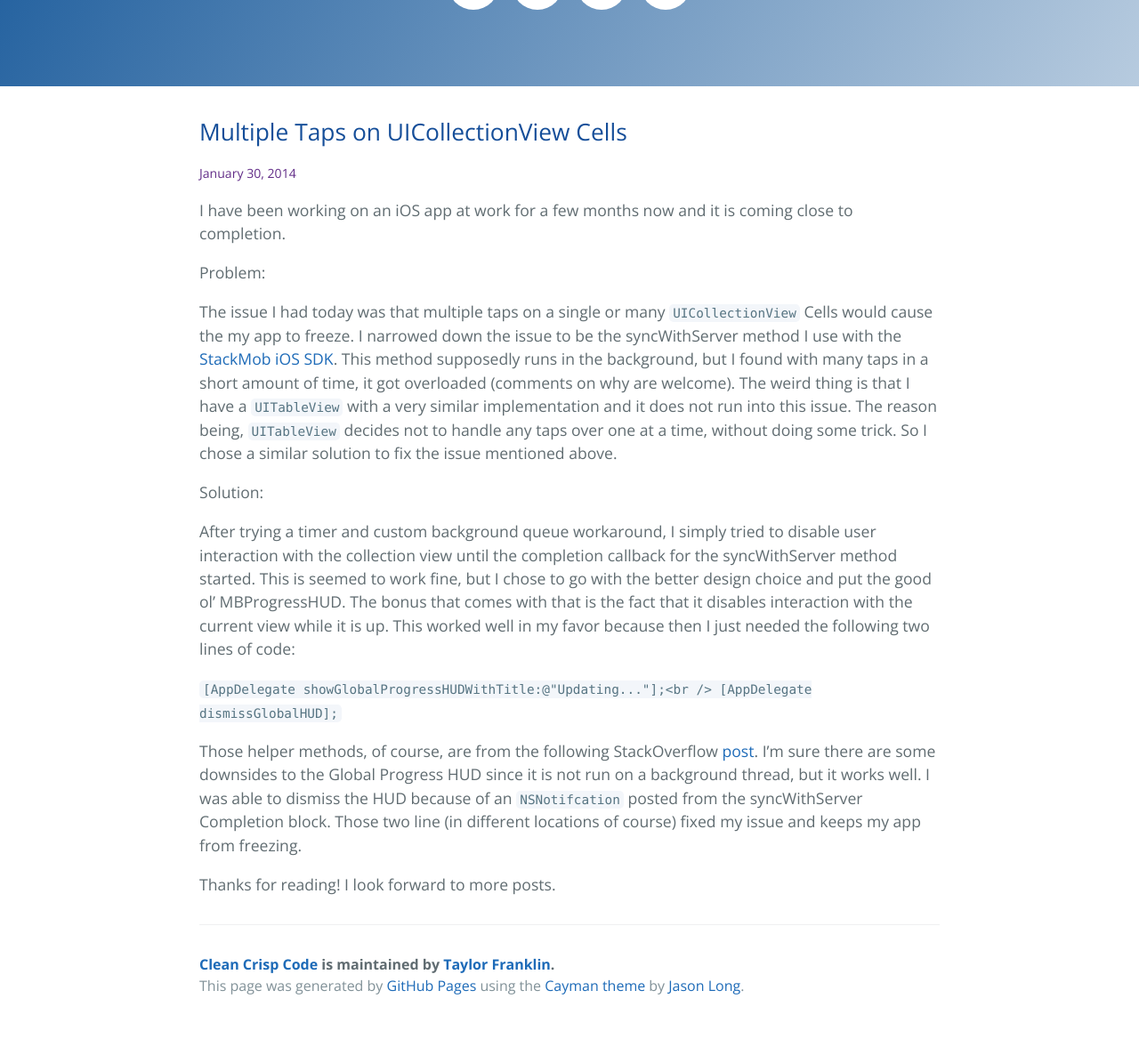
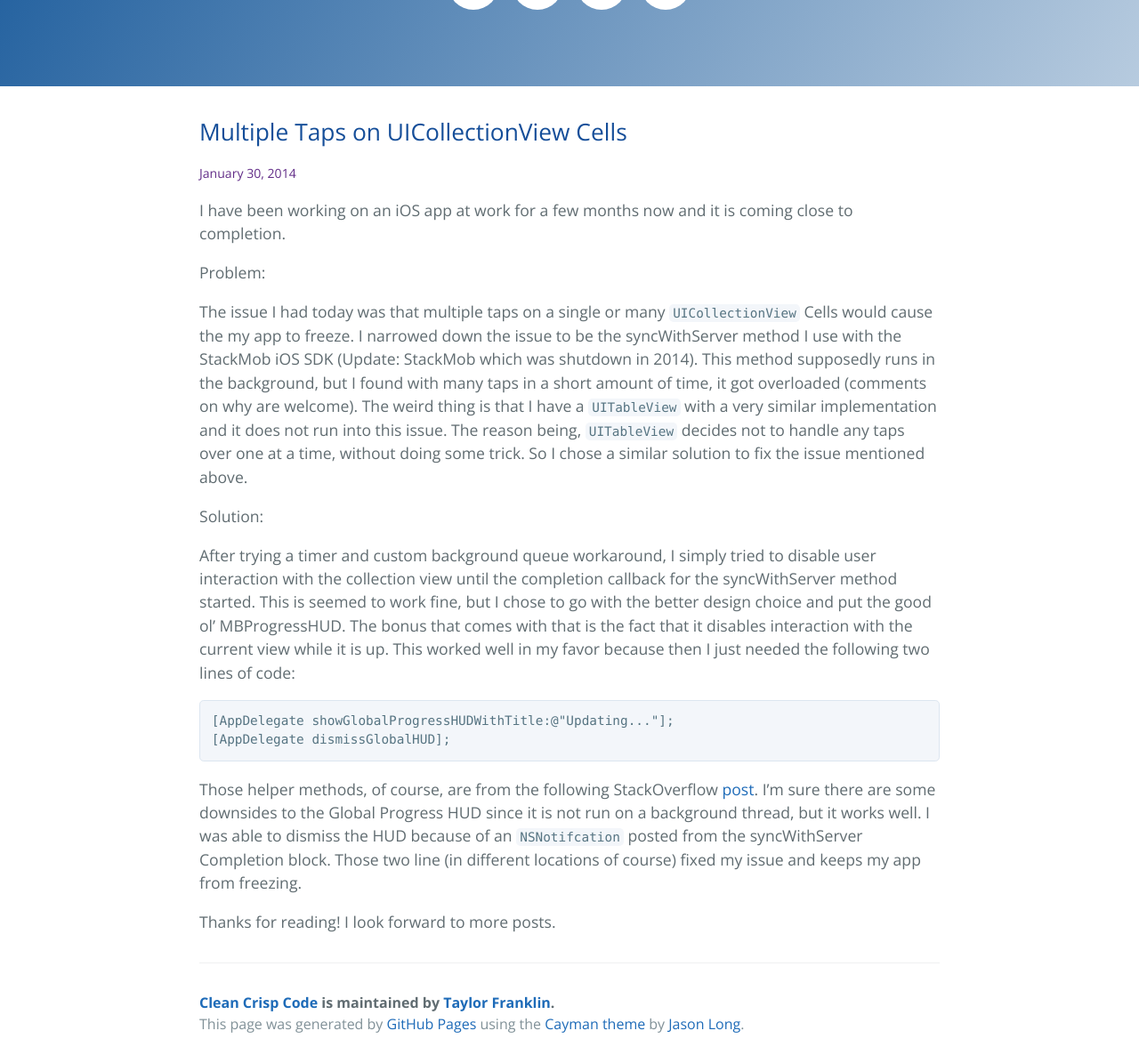
Before and after one commit to tfrank64/taylorfranklin.github.io, a Jekyll site: the page built from _posts/2014-01-30-multiple-taps-on-uicollectionview-cells.md, in a window 1280 px wide, cut to the strip 284-1479 px from the top of the page. Shown: the whole strip at 89% size. Built offline with Jekyll 4.4.1, drawn with Linux system fonts in a browser that asks for light colours; Markdown is read by kramdown in place of the engine named in the settings; before the commit the page ends 1436 px from its top, so only the background shows below that.

Commit message:
updated 404 page and a post

````diff
--- a/_includes/page-header.html
+++ b/_includes/page-header.html
@@ -2,7 +2,7 @@
   <div class="logo">
   	<img src="http://localhost:4000/images/whitegreytransparent.png">
   </div>
-  <h1 class="project-name">{{ site.title }}</h1>
+  <h1 class="project-name"><a href="{{ site.url }}">{{ site.title }}</a></h1>
   <h2 class="project-tagline">{{ site.tagline }}</h2>
 <!--   <a href="#" class="btn">View on GitHub</a>
   <a href="#" class="btn">Download .zip</a>
--- a/_posts/2014-01-30-multiple-taps-on-uicollectionview-cells.md
+++ b/_posts/2014-01-30-multiple-taps-on-uicollectionview-cells.md
@@ -22,16 +22,18 @@
 
 Problem:
 
-The issue I had today was that multiple taps on a single or many `UICollectionView` Cells would cause the my app to freeze. I narrowed down the issue to be the syncWithServer method I use with the [StackMob iOS SDK](https://developer.stackmob.com/ios-sdk). This method supposedly runs in the background, but I found with many taps in a short amount of time, it got overloaded (comments on why are welcome). The weird thing is that I have a `UITableView` with a very similar implementation and it does not run into this issue. The reason being, `UITableView` decides not to handle any taps over one at a time, without doing some trick. So I chose a similar solution to fix the issue mentioned above.
+The issue I had today was that multiple taps on a single or many `UICollectionView` Cells would cause the my app to freeze. I narrowed down the issue to be the syncWithServer method I use with the StackMob iOS SDK (Update: StackMob which was shutdown in 2014). This method supposedly runs in the background, but I found with many taps in a short amount of time, it got overloaded (comments on why are welcome). The weird thing is that I have a `UITableView` with a very similar implementation and it does not run into this issue. The reason being, `UITableView` decides not to handle any taps over one at a time, without doing some trick. So I chose a similar solution to fix the issue mentioned above.
 
 Solution:
 
 After trying a timer and custom background queue workaround, I simply tried to disable user interaction with the collection view until the completion callback for the syncWithServer method started. This is seemed to work fine, but I chose to go with the better design choice and put the good ol&#8217; MBProgressHUD. The bonus that comes with that is the fact that it disables interaction with the current view while it is up. This worked well in my favor because then I just needed the following two lines of code:
 
-`[AppDelegate showGlobalProgressHUDWithTitle:@"Updating..."];<br />
-[AppDelegate dismissGlobalHUD];`
+```objective-c
+[AppDelegate showGlobalProgressHUDWithTitle:@"Updating..."];
+[AppDelegate dismissGlobalHUD];
+```
 
-Those helper methods, of course, are from the following StackOverflow [post](http://stackoverflow.com/questions/12033080/use-of-mbprogresshud-globally-make-it-singleton). I&#8217;m sure there are some downsides to the Global Progress HUD since it is not run on a background thread, but it works well. I was able to dismiss the HUD because of an `NSNotifcation` posted from the syncWithServer Completion block. Those two line (in different locations of course) fixed my issue and keeps my app from freezing.
+Those helper methods, of course, are from the following StackOverflow <a href="http://stackoverflow.com/questions/12033080/use-of-mbprogresshud-globally-make-it-singleton" target="_blank">post</a>. I&#8217;m sure there are some downsides to the Global Progress HUD since it is not run on a background thread, but it works well. I was able to dismiss the HUD because of an `NSNotifcation` posted from the syncWithServer Completion block. Those two line (in different locations of course) fixed my issue and keeps my app from freezing.
 
 Thanks for reading! I look forward to more posts.
 
--- a/css/cayman.css
+++ b/css/cayman.css
@@ -79,6 +79,10 @@
   @media screen and (max-width: 42em) {
     .project-name {
       font-size: 1.75rem; } }
+
+.project-name a {
+  color: white;
+}
 
 .project-tagline {
   margin-bottom: 2rem;
--- a/index.html
+++ b/index.html
@@ -4,13 +4,13 @@
 ---
 
 <div id="home">
-  <h1>Blog Posts</h1>
+  <!-- <h1>Blog Posts</h1> -->
 <!--   <ul class="posts">
     {% for post in site.posts %}
       <li><span>{{ post.date | date_to_string }}</span> &raquo; <a href="{{ site.baseurl }}{{ post.url }}">{{ post.title }}</a></li>
     {% endfor %}
   </ul> -->
-  <ul class="posts">
+  <ul class="posts" style="list-style-type: none; padding: 0;">
     {% for post in site.posts limit 4 %}
     <li><a href="{{ BASE_PATH }}{{ post.url }}" class="titleLink">{{ post.title }}</a> &#160; &#x1F4D6; &#160;
     <br> <span class="titleDate">{{ post.date | date: "%B %-d, %Y" }}</span></li>
````
Also changed, not shown: 404.html (deleted, +0 -7 lines), 404.md (added, +7 -0 lines).
